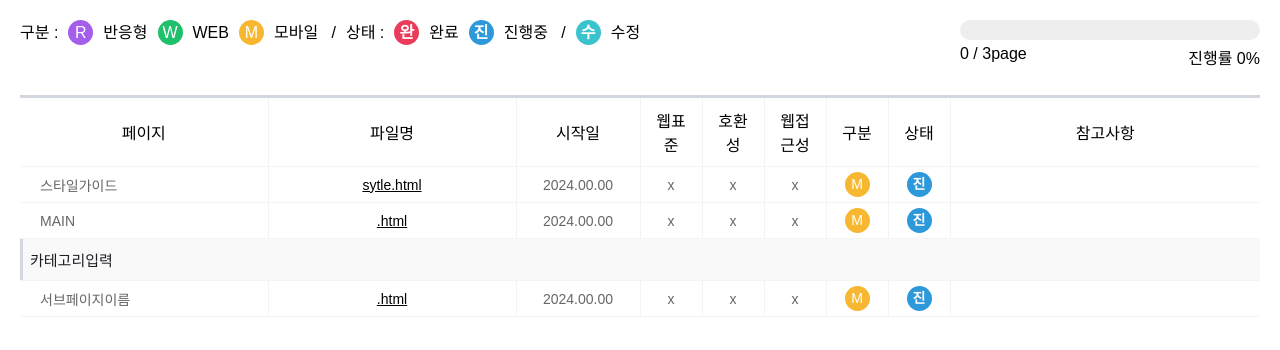
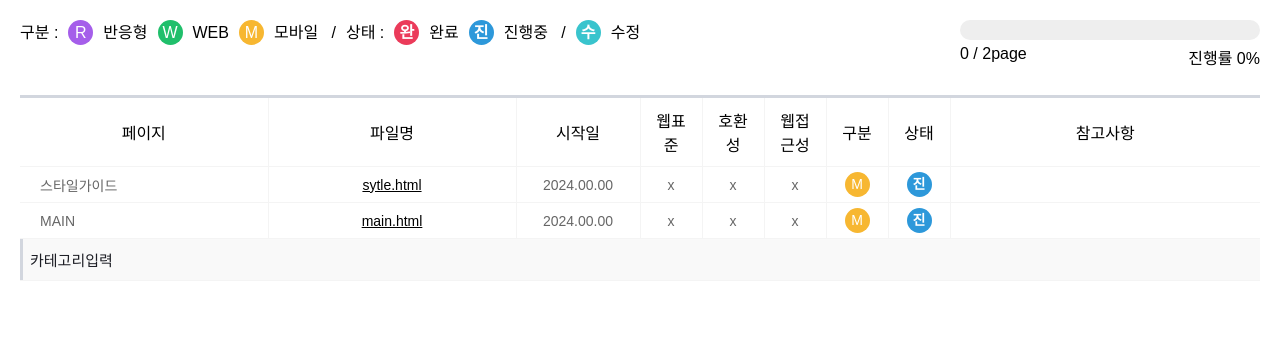
Before and after one commit to breathin5859/ucla, a website: page index.html in a window 1280 px wide. Shown: the part 106-456 px from the top of the page. Drawn offline with Linux system fonts and the light colour scheme.

Commit message:
index.html 수정

```diff
--- a/index.html
+++ b/index.html
@@ -61,7 +61,7 @@
             </tr>
             <tr class="list">
               <td>MAIN</td>
-              <td><a href="" target="_blank">.html</a></td>
+              <td><a href="./pages/main.html" target="_blank">main.html</a></td>
               <td>2024.00.00</td>
               <td>x</td>
               <td>x</td>
@@ -74,19 +74,6 @@
             </tr>
             <tr>
               <td class="category" colspan="10">카테고리입력</td>
-            </tr>
-            <tr class="list">
-              <td>서브페이지이름</td>
-              <td><a href="" target="_blank">.html</a></td>
-              <td>2024.00.00</td>
-              <td>x</td>
-              <td>x</td>
-              <td>x</td>
-              <td><span class="state m"></span></td>
-              <td><span class="state ing"></span></td>
-              <td>
-                <p class="t_em"></p>
-              </td>
             </tr>
           </tbody>
         </table>
```
